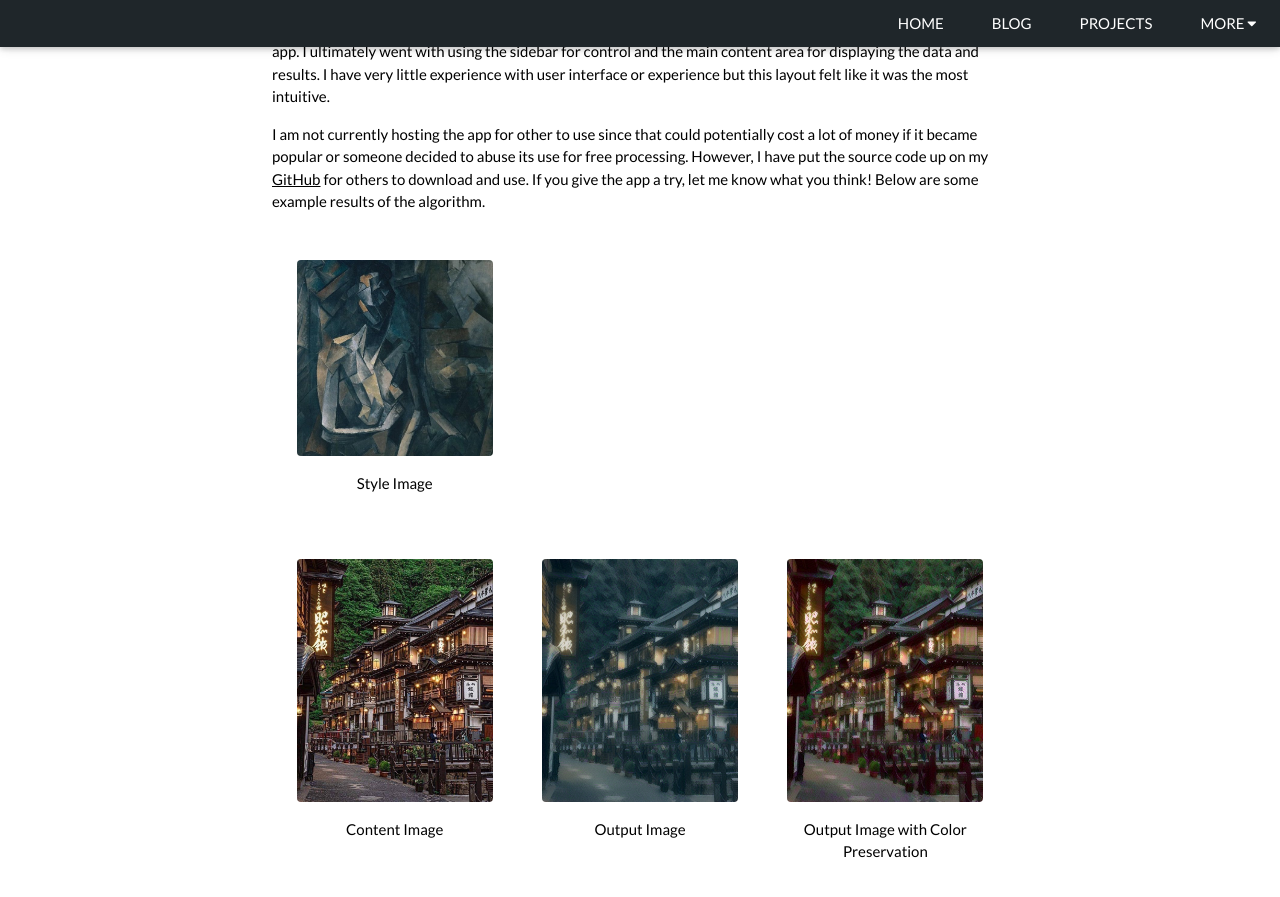
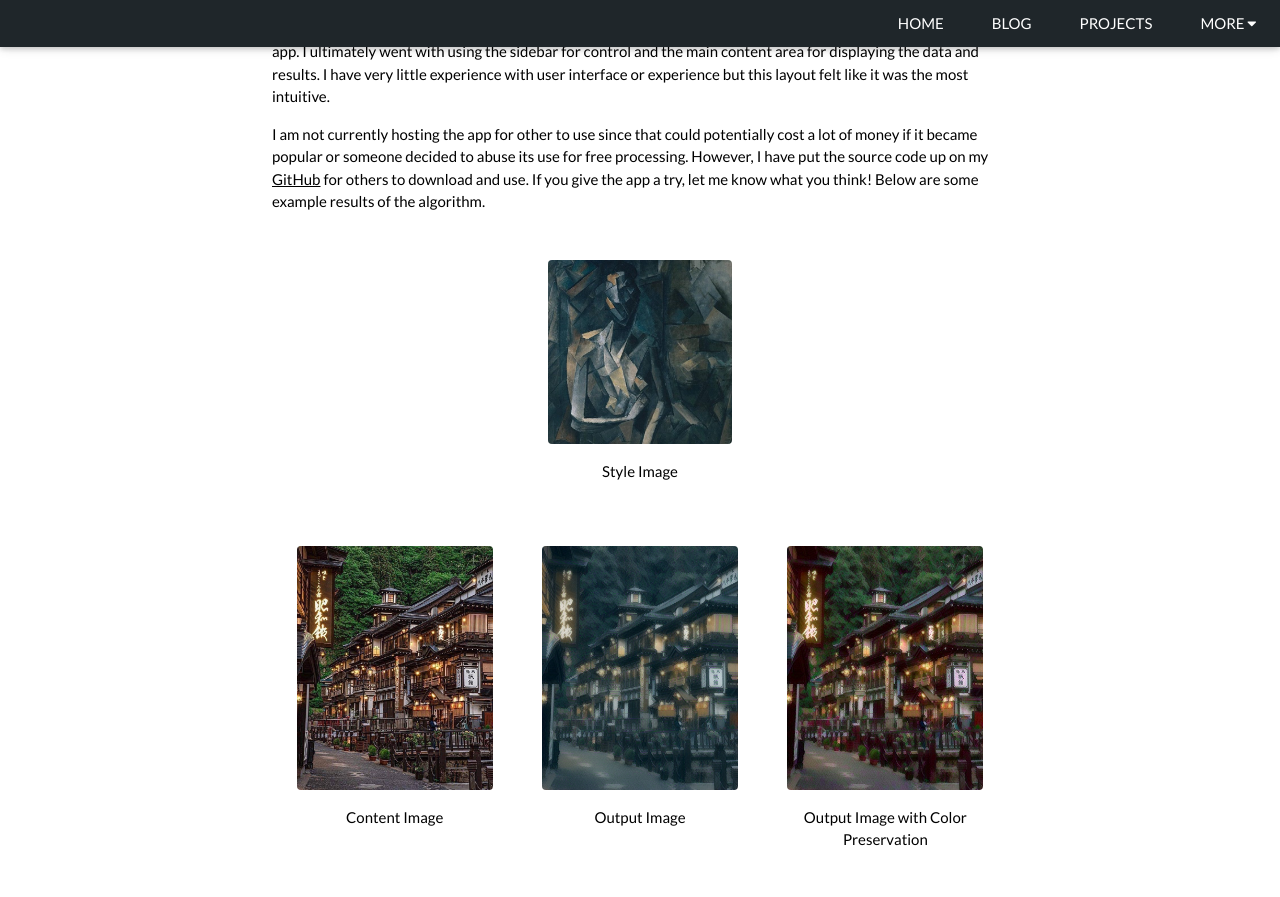
Before and after one commit to michaelriedl/michaelriedl.github.io, a Jekyll site: the page built from _posts/2020-03-21-pic-2-paint.md, in a window 1280 px wide and 900 px high, scrolled down 1566 px. Shown: the top 897 px of the window. Built offline with Jekyll 4.4.1, drawn with Linux system fonts in a browser that asks for light colours.

Commit message:
Update 2020-03-21-pic-2-paint.md

```diff
--- a/_posts/2020-03-21-pic-2-paint.md
+++ b/_posts/2020-03-21-pic-2-paint.md
@@ -27,10 +27,8 @@ Coding the app itself was really enjoyable and presented few challenges. Streaml
 I am not currently hosting the app for other to use since that could potentially cost a lot of money if it became popular or someone decided to abuse its use for free processing. However, I have put the source code up on my [GitHub](https://github.com/michaelriedl) for others to download and use. If you give the app a try, let me know what you think! Below are some example results of the algorithm.
 
 <div class="w3-row w3-padding-32 w3-center">
-    <div class="w3-third">
-        <img src="/assets/images/blogs/picasso.jpg" class="w3-round w3-margin-bottom" alt="Style Image" style="width:80%">
-        <figcaption>Style Image</figcaption>
-    </div>
+    <img src="/assets/images/blogs/picasso.jpg" class="w3-round w3-margin-bottom" alt="Style Image" style="width:25%">
+    <figcaption>Style Image</figcaption>
 </div>
 <div class="w3-row w3-padding-32 w3-center">
     <div class="w3-third">
```
